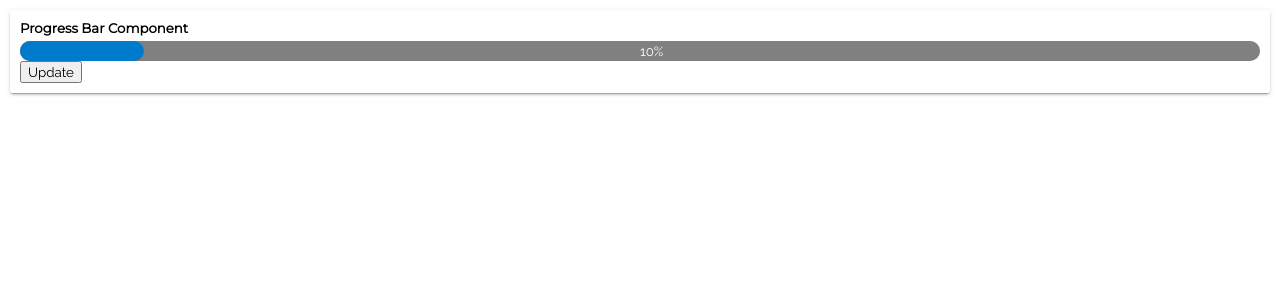
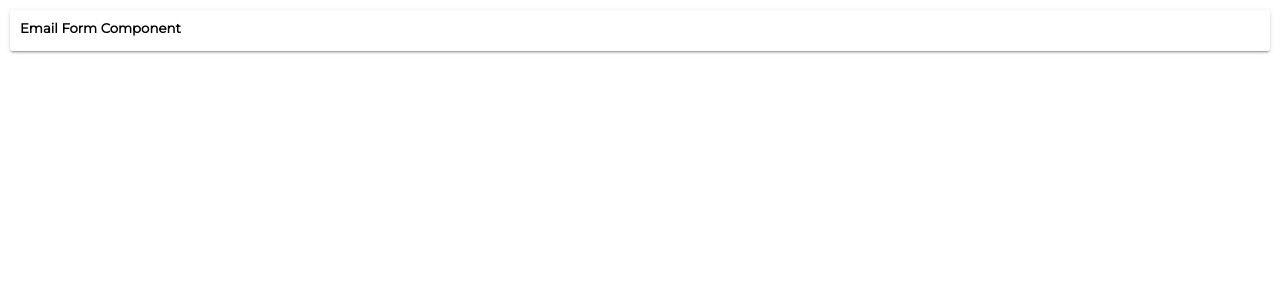
Before and after one commit to Dylan-Israel/100-angular-challenge-udemy, an Angular app: page / in a window 1280 px wide. Shown: the top 300 px of the page. Built offline with nearby package versions, Linux system fonts and the light colour scheme.

Commit message:
Added email form component

```diff
--- a/src/app/app.component.html
+++ b/src/app/app.component.html
@@ -1,5 +1,3 @@
-<app-card-simple [title]="'Progress Bar Component'">
-  <app-progress-bar [value]="value"></app-progress-bar>
-
-  <button (click)="update();">Update</button>
+<app-card-simple [title]="'Email Form Component'">
+  <app-email-form></app-email-form>
 </app-card-simple>
--- a/src/app/app.module.ts
+++ b/src/app/app.module.ts
@@ -6,6 +6,7 @@ import { AccordionComponent } from './components/accordion/accordion.component';
 import { AlertComponent } from './components/alert/alert.component';
 import { CardSimpleComponent } from './components/card/card-simple/card-simple.component';
 import { CreditCardInputComponent } from './components/credit-card-input/credit-card-input.component';
+import { EmailFormComponent } from './components/email-form/email-form.component';
 import { ProgressBarComponent } from './components/progress-bar/progress-bar.component';
 import { RichTextViewerComponent } from './components/rich-text-viewer/rich-text-viewer.component';
 import { DebounceClickDirective } from './directive/debounce-click/debounce-click.directive';
@@ -20,6 +21,7 @@ import { TruncatePipe } from './pipes/truncate/truncate.pipe';
     CardSimpleComponent,
     CreditCardInputComponent,
     DebounceClickDirective,
+    EmailFormComponent,
     PercentFormatPipe,
     ProgressBarComponent,
     RichTextViewerComponent,
```
Also changed, not shown: src/app/components/email-form/email-form.component.ts (added, +10 -0 lines), src/app/components/email-form/README.md (added), src/app/components/email-form/email-form.component.html (added), src/app/components/email-form/email-form.component.scss (added), 1 other file (tests, documents, lock files or other folders).
